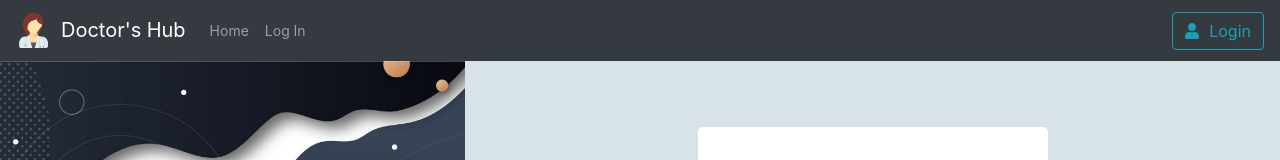
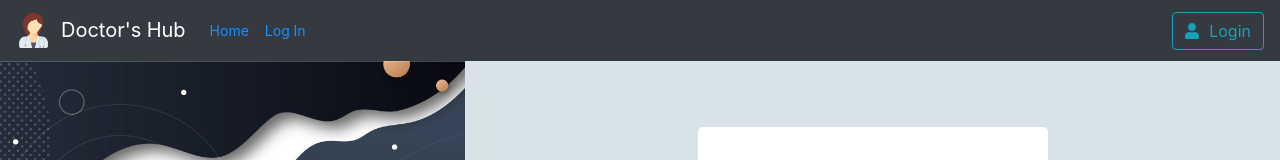
Before and after one commit to Wild-Hound/doctorV2, a React (Create React App) app: page /login in a window 1280 px wide. Shown: the top 160 px of the page. Built offline with nearby package versions, Linux system fonts and the light colour scheme.

Commit message:
mobile test

```diff
--- a/src/Components/MainNavbar/MainNavBar.tsx
+++ b/src/Components/MainNavbar/MainNavBar.tsx
@@ -8,6 +8,7 @@ import { FontAwesomeIcon } from "@fortawesome/react-fontawesome";
 import { faUser } from "@fortawesome/free-solid-svg-icons";
 // @ts-ignore
 import docImg from "../../Images/doctor.png";
+import { Link } from "react-router-dom";
 
 function MainNavBar() {
   return (
@@ -26,8 +27,16 @@ function MainNavBar() {
             style={{ maxHeight: "100px" }}
             navbarScroll
           >
-            <Nav.Link href="/">Home</Nav.Link>
-            <Nav.Link href="/login">Log In</Nav.Link>
+            <Nav.Link href="/">
+              <Link to="/" className={styles.navLinks}>
+                Home
+              </Link>
+            </Nav.Link>
+            <Nav.Link>
+              <Link to="/login" className={styles.navLinks}>
+                Log In
+              </Link>
+            </Nav.Link>
             <Button variant="outline-info" className="ml-auto">
               <FontAwesomeIcon icon={faUser} />
               <span className={styles.miscUserIconGap}></span>
--- a/src/Pages/AppointmentPage/Appointment.tsx
+++ b/src/Pages/AppointmentPage/Appointment.tsx
@@ -1,6 +1,6 @@
 import React from "react";
 import styles from "./Appointment.module.scss";
-import AppForm from "../../Components/AppForm";
+import AppForm from "../../Components/AppForm/AppForm";
 
 function Appointment() {
   return (
--- a/src/Pages/LoginPage/Login.module.scss
+++ b/src/Pages/LoginPage/Login.module.scss
@@ -1,3 +1,4 @@
+@import "../../Styles/Mixins/BreakPoints.scss";
 .loginWrapper {
   display: flex;
   height: 70vh;
@@ -9,6 +10,9 @@
     background-size: cover;
     background-position: center;
     background-repeat: no-repeat;
+    @include media("<tablet") {
+      display: none;
+    }
   }
   .logForm {
     position: relative;
@@ -16,11 +20,20 @@
     justify-content: center;
     align-items: center;
     background-color: #d8e3e7;
+    @include media("<tablet") {
+      background-image: url("../../Images/logInBg.jpg");
+      background-size: cover;
+      background-position: center;
+      background-repeat: no-repeat;
+    }
     .formWrapper {
       display: flex;
       flex-direction: column;
       gap: 1em;
       width: 350px;
+      @include media("<365px") {
+        width: 95vw;
+      }
       background-color: white;
       padding: 2em;
       border-radius: 5px;
```
Also changed, not shown: src/Components/AppForm/AppForm.module.scss (renamed from src/Components/AppForm.module.scss), src/Components/AppForm/AppForm.tsx (renamed from src/Components/AppForm.tsx).
